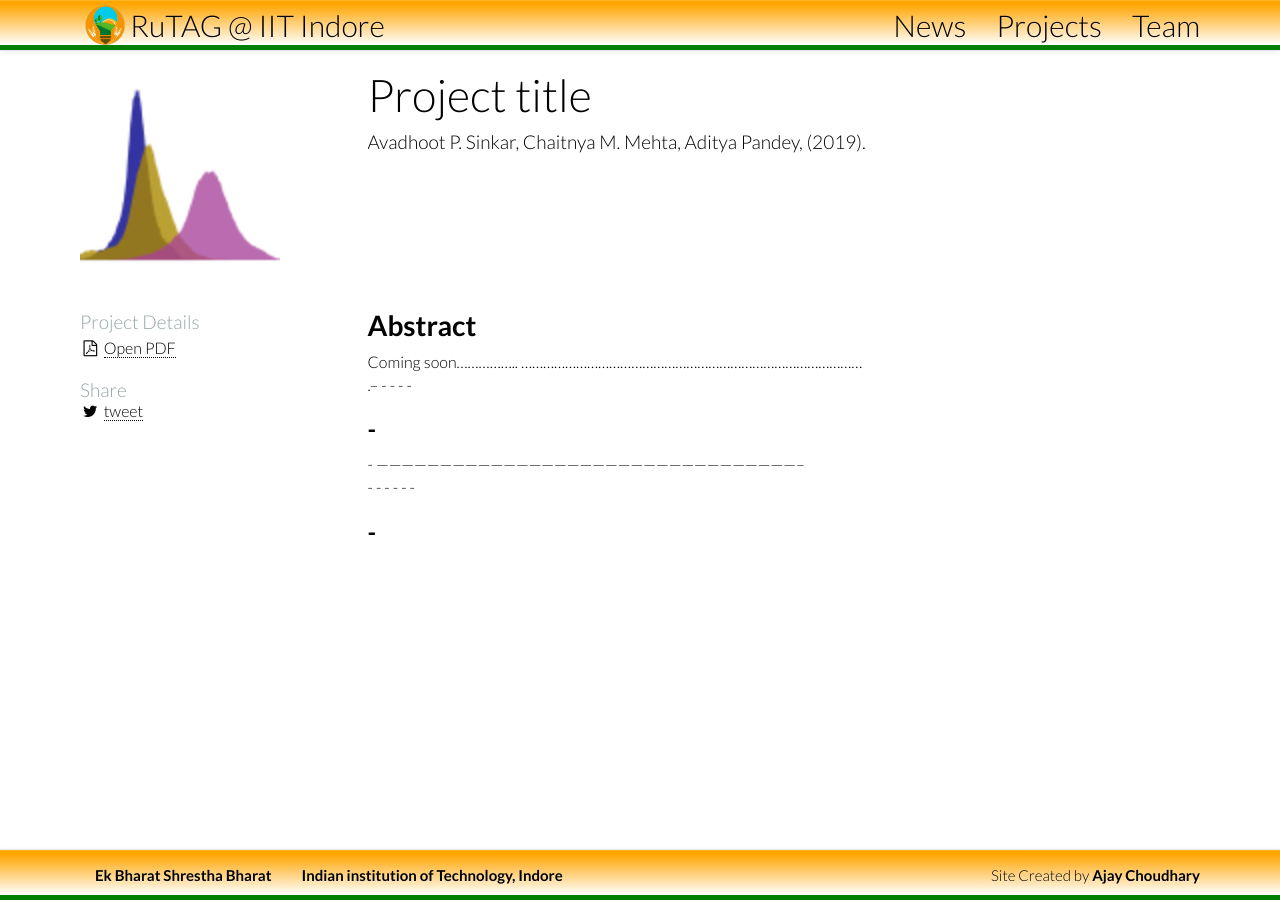
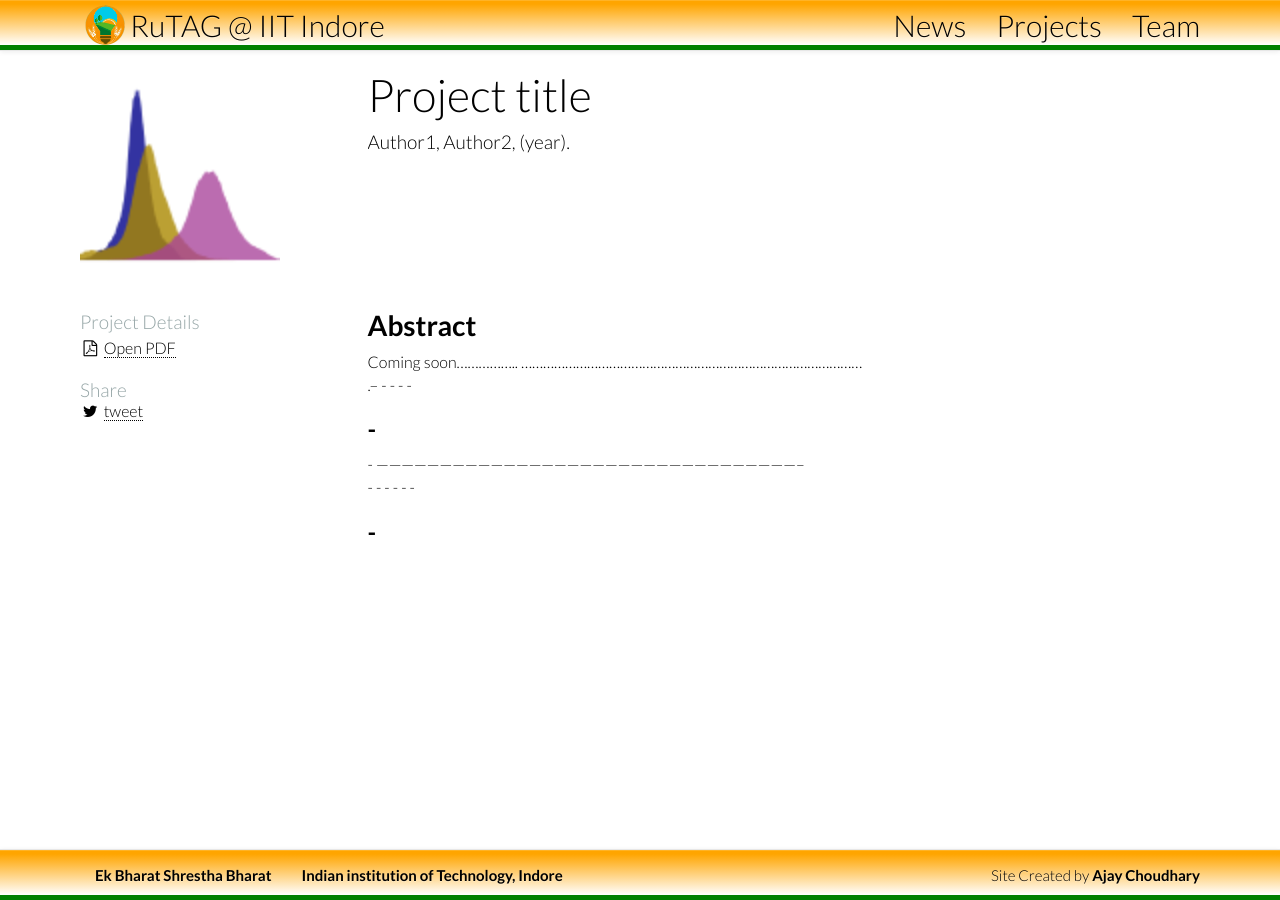
Before and after one commit to ajayiiti/rutag, a Jekyll site: the page built from projects/_posts/2020-03-15-project3.md, in a window 1280 px wide. Built offline with Jekyll 4.4.1, drawn with Linux system fonts in a browser that asks for light colours; nearby versions of some CDN libraries.

Commit message:
Update 2020-03-15-project3.md

```diff
--- a/projects/_posts/2020-03-15-project3.md
+++ b/projects/_posts/2020-03-15-project3.md
@@ -1,10 +1,10 @@
 ---
 layout: project
 title: "Project title"
-year: "2019"
-status: "Ongoing"
-nickname: tower-climbing-hexapod
-authors: "Avadhoot P. Sinkar, Chaitnya M. Mehta, Aditya Pandey"
+year: "year"
+status: "status"
+nickname: nickname
+authors: "Author1, Author2"
 image: /assets/images/papers/mrna-prot.png
 redirect_from:
 fulltext:
```
